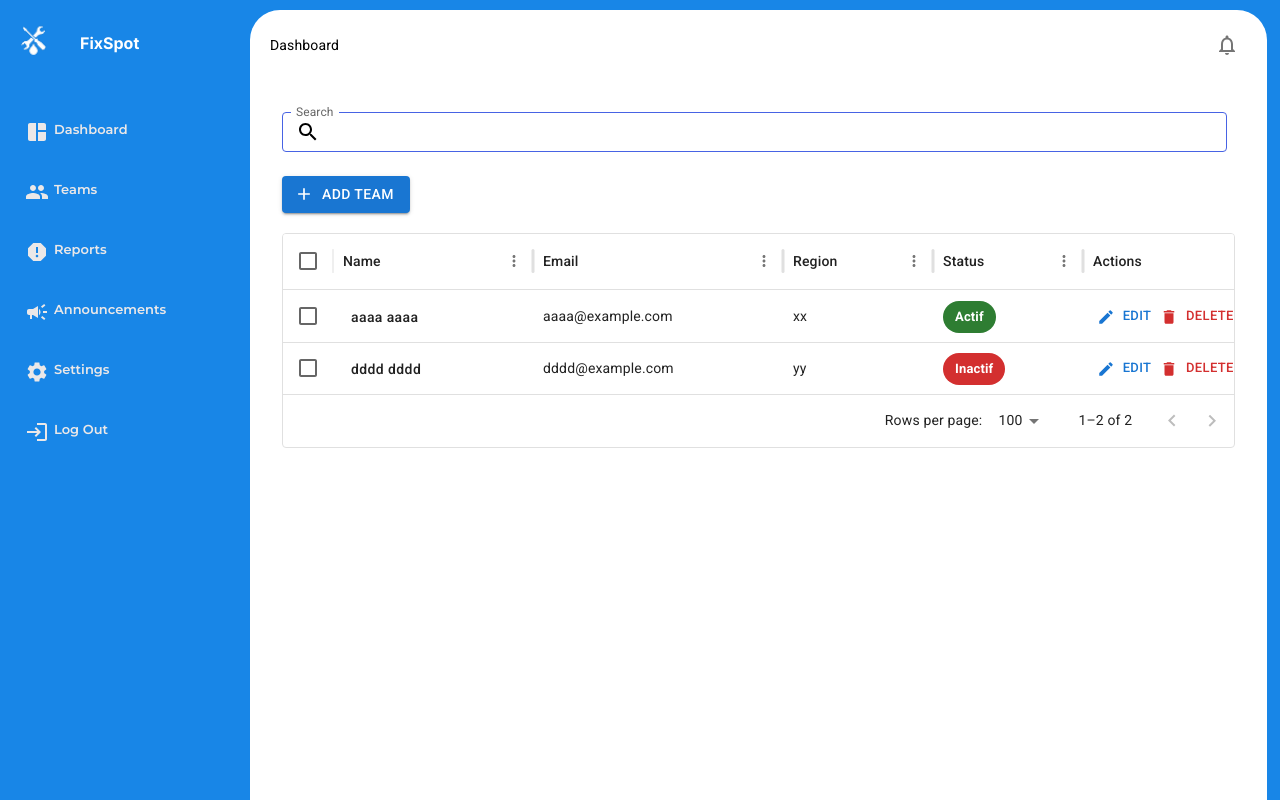
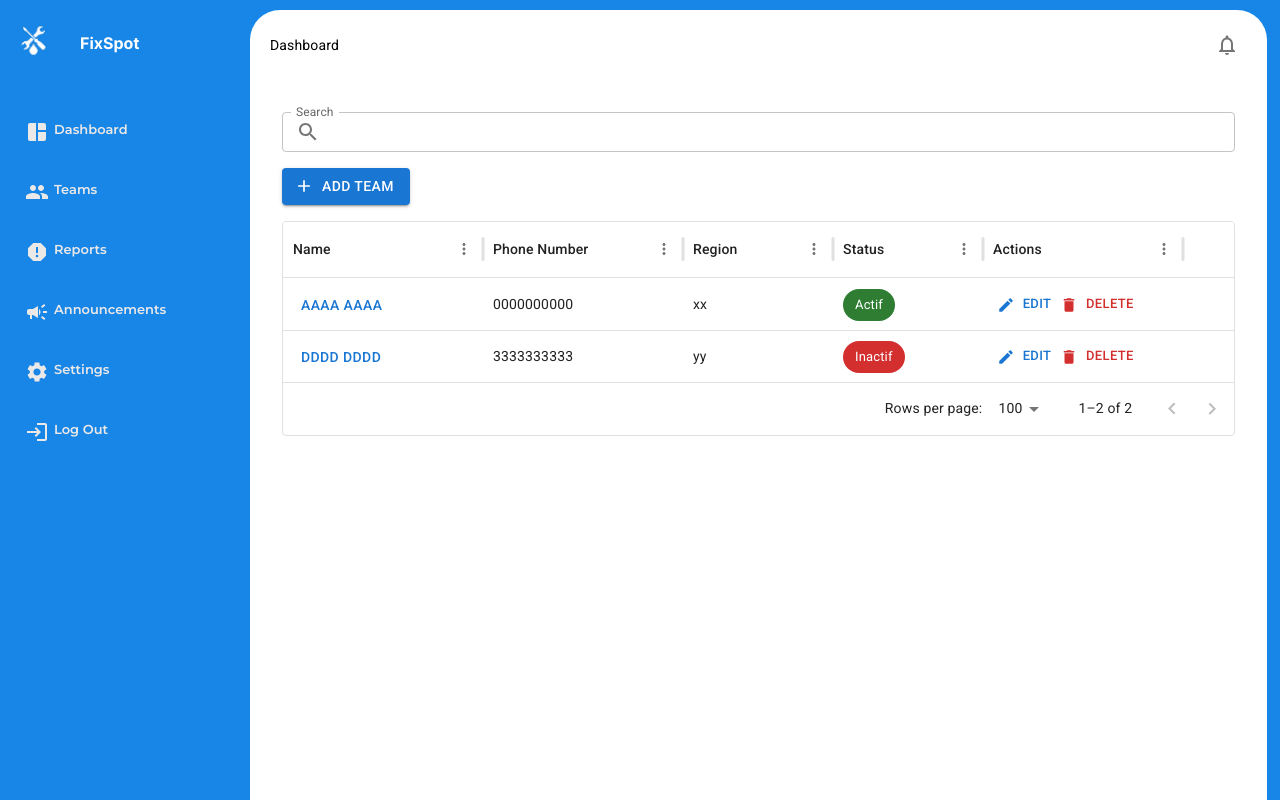
Before and after one commit to Sara-025/Frontend, a React (Vite) app: page /teams in a window 1280 px wide. Built offline with nearby package versions, Linux system fonts and the light colour scheme; sample sign-in values are in the browser's storage; a web font is replaced by a local one.

Commit message:
Update Teams.jsx

```diff
--- a/src/pages/Teams.jsx
+++ b/src/pages/Teams.jsx
@@ -12,7 +12,7 @@ import {
   MenuItem,
   Select,
   Chip,
-  Typography,
+  InputAdornment,
   Table,
   TableBody,
   TableCell,
@@ -20,7 +20,6 @@ import {
   TableHead,
   TableRow,
   Paper,
-  InputAdornment,
 } from "@mui/material";
 import AddIcon from "@mui/icons-material/Add";
 import EditIcon from "@mui/icons-material/Edit";
@@ -31,52 +30,61 @@ const initialTeams = [
   {
     id: 1,
     name: "aaaa aaaa",
-    email: "aaaa@example.com",
+    phoneNumber: "0000000000",
     status: "Actif",
     region: "xx",
     groupMembers: [
-      { id: 1, name: "bbbb bbbb", phone: "987-654-3210", email: "bbbb@example.com" },
-      { id: 2, name: "cccc cccc", phone: "555-555-5555", email: "cccc@example.com" },
+      { id: 1, name: "bbbb bbbb", phoneNumber: "1111111111" },
+      { id: 2, name: "cccc cccc", phoneNumber: "2222222222" },
     ],
   },
   {
     id: 2,
     name: "dddd dddd",
-    email: "dddd@example.com",
+    phoneNumber: "3333333333",
     status: "Inactif",
     region: "yy",
-    groupMembers: [
-      { id: 3, name: "eeee", phone: "444-444-4444", email: "eeee@example.com" },
-    ],
+    groupMembers: [{ id: 3, name: "eeee", phoneNumber: "4444444444" }],
   },
 ];
 
 const Teams = () => {
-  // State management
   const [teams, setTeams] = useState(initialTeams);
   const [searchQuery, setSearchQuery] = useState("");
   const [deleteDialogOpen, setDeleteDialogOpen] = useState(false);
   const [selectedTeamId, setSelectedTeamId] = useState(null);
   const [addDialogOpen, setAddDialogOpen] = useState(false);
-  const [newTeam, setNewTeam] = useState({ name: "", email: "", status: "Actif", region: "" });
+  const [newTeam, setNewTeam] = useState({
+    name: "",
+    phoneNumber: "",
+    status: "Actif",
+    region: "",
+  });
   const [groupMembersDialogOpen, setGroupMembersDialogOpen] = useState(false);
   const [selectedGroupMembers, setSelectedGroupMembers] = useState([]);
   const [selectedTeamIdForMembers, setSelectedTeamIdForMembers] = useState(null);
-  const [newMember, setNewMember] = useState({ name: "", phone: "", email: "" });
+  const [newMember, setNewMember] = useState({ name: "", phoneNumber: "" });
+  const [editTeamDialogOpen, setEditTeamDialogOpen] = useState(false);
+  const [selectedTeam, setSelectedTeam] = useState(null);
   const [editMemberDialogOpen, setEditMemberDialogOpen] = useState(false);
   const [selectedMember, setSelectedMember] = useState(null);
 
-  // Add a new team leader
+  // Filtered teams
+  const filteredTeams = teams.filter(
+    (team) =>
+      team.name.toLowerCase().includes(searchQuery.toLowerCase()) ||
+      team.phoneNumber.toLowerCase().includes(searchQuery.toLowerCase()) ||
+      team.region.toLowerCase().includes(searchQuery.toLowerCase())
+  );
+
   const handleAddTeam = () => {
-    if (!newTeam.name || !newTeam.email || !newTeam.region) return;
-
+    if (!newTeam.name || !newTeam.phoneNumber || !newTeam.region) return;
     const newId = teams.length ? teams[teams.length - 1].id + 1 : 1;
     setTeams([...teams, { id: newId, ...newTeam, groupMembers: [] }]);
-    setNewTeam({ name: "", email: "", status: "Actif", region: "" });
+    setNewTeam({ name: "", phoneNumber: "", status: "Actif", region: "" });
     setAddDialogOpen(false);
   };
 
-  // Handle team deletion
   const handleDeleteClick = (id) => {
     setSelectedTeamId(id);
     setDeleteDialogOpen(true);
@@ -87,162 +95,106 @@ const Teams = () => {
     setDeleteDialogOpen(false);
   };
 
-  const handleDeleteCancel = () => {
-    setDeleteDialogOpen(false);
-  };
-
-  // Open group members dialog
   const handleTeamLeaderClick = (groupMembers, teamId) => {
     setSelectedGroupMembers(groupMembers);
     setSelectedTeamIdForMembers(teamId);
     setGroupMembersDialogOpen(true);
   };
 
-  // Add a new group member
+  const handleEditClick = (team) => {
+    setSelectedTeam(team);
+    setEditTeamDialogOpen(true);
+  };
+
   const handleAddMember = () => {
-    if (!newMember.name || !newMember.phone || !newMember.email) return;
-
-    const newMemberId = selectedGroupMembers.length
+    if (!newMember.name || !newMember.phoneNumber) return;
+    const newId = selectedGroupMembers.length
       ? selectedGroupMembers[selectedGroupMembers.length - 1].id + 1
       : 1;
-
-    const updatedGroupMembers = [...selectedGroupMembers, { id: newMemberId, ...newMember }];
-    setSelectedGroupMembers(updatedGroupMembers);
-
-    // Update the team's group members in the main state
-    const updatedTeams = teams.map((team) =>
-      team.id === selectedTeamIdForMembers
-        ? { ...team, groupMembers: updatedGroupMembers }
-        : team
-    );
-    setTeams(updatedTeams);
-
-    // Reset the new member form
-    setNewMember({ name: "", phone: "", email: "" });
+    const updatedMembers = [...selectedGroupMembers, { id: newId, ...newMember }];
+    updateGroupMembersInTeam(updatedMembers);
+    setNewMember({ name: "", phoneNumber: "" });
   };
 
-  // Delete a group member
   const handleDeleteMember = (memberId) => {
-    const updatedGroupMembers = selectedGroupMembers.filter((member) => member.id !== memberId);
-    setSelectedGroupMembers(updatedGroupMembers);
-
-    // Update the team's group members in the main state
-    const updatedTeams = teams.map((team) =>
-      team.id === selectedTeamIdForMembers
-        ? { ...team, groupMembers: updatedGroupMembers }
-        : team
-    );
-    setTeams(updatedTeams);
+    const updatedMembers = selectedGroupMembers.filter((m) => m.id !== memberId);
+    updateGroupMembersInTeam(updatedMembers);
   };
 
-  // Edit a group member
+  const updateGroupMembersInTeam = (members) => {
+    setSelectedGroupMembers(members);
+    setTeams((prev) =>
+      prev.map((team) =>
+        team.id === selectedTeamIdForMembers ? { ...team, groupMembers: members } : team
+      )
+    );
+  };
+
   const handleEditMember = (member) => {
     setSelectedMember(member);
     setEditMemberDialogOpen(true);
   };
 
   const handleEditMemberConfirm = () => {
-    const updatedGroupMembers = selectedGroupMembers.map((member) =>
-      member.id === selectedMember.id ? { ...selectedMember } : member
+    const updatedMembers = selectedGroupMembers.map((m) =>
+      m.id === selectedMember.id ? selectedMember : m
     );
-    setSelectedGroupMembers(updatedGroupMembers);
-
-    // Update the team's group members in the main state
-    const updatedTeams = teams.map((team) =>
-      team.id === selectedTeamIdForMembers
-        ? { ...team, groupMembers: updatedGroupMembers }
-        : team
-    );
-    setTeams(updatedTeams);
-
+    updateGroupMembersInTeam(updatedMembers);
     setEditMemberDialogOpen(false);
   };
 
-  // Handle status change
-  const handleStatusChange = (params) => {
-    const updatedTeams = teams.map((team) =>
-      team.id === params.id ? { ...team, status: params.props.value } : team
-    );
-    setTeams(updatedTeams);
-  };
-
-  // Filter teams based on search query
-  const filteredTeams = teams.filter(
-    (team) =>
-      team.name.toLowerCase().includes(searchQuery.toLowerCase()) ||
-      team.email.toLowerCase().includes(searchQuery.toLowerCase()) ||
-      team.region.toLowerCase().includes(searchQuery.toLowerCase())
-  );
-
   return (
-    <Box sx={{ width: "100%", overflowX: "auto", p: 2, minWidth: "800px" }}>
-      {/* Search Bar and Add Team Button */}
-      <Box sx={{ display: "flex", alignItems: "center", gap: 2, mb: 2  }}>
+    <Box sx={{ p: 2 }}>
+      <Box sx={{ display: "flex", flexDirection: "column", gap: 2, mb: 2 }}>
   <TextField
     label="Search"
     variant="outlined"
     size="small"
     value={searchQuery}
     onChange={(e) => setSearchQuery(e.target.value)}
-          sx={{
-            width: "945px",
-            height: "48px",
-            "& .MuiOutlinedInput-root": {
-              "& fieldset": { borderColor: "#4763E4" },
-              "&:hover fieldset": { borderColor: "#4763E4" },
-              "&.Mui-focused fieldset": { borderColor: "#4763E4" },
-            },
-          }}
     InputProps={{
       startAdornment: (
         <InputAdornment position="start">
-                <SearchIcon sx={{ color: "black" }} />
+          <SearchIcon />
         </InputAdornment>
       ),
     }}
   />
-      </Box>
   <Button
     variant="contained"
-          color="primary"
     startIcon={<AddIcon />}
     onClick={() => setAddDialogOpen(true)}
-          sx={{marginBottom: "20px"}}
+    sx={{ alignSelf: "start" }}
   >
     Add Team
   </Button>
+</Box>
 
-      {/* Data Grid for Teams */}
-      <Box sx={{ width: "100%", minWidth: "800px", overflowX: "auto" }}>
+
       <DataGrid
+        autoHeight
         rows={filteredTeams}
         columns={[
           {
             field: "name",
             headerName: "Name",
             width: 200,
-              editable: true,
             renderCell: (params) => (
-                <Button
-                  onClick={() => handleTeamLeaderClick(params.row.groupMembers, params.row.id)}
-                  sx={{ textTransform: "none", color: "inherit" }}
-                >
+              <Button onClick={() => handleTeamLeaderClick(params.row.groupMembers, params.row.id)}>
                 {params.value}
               </Button>
             ),
           },
-            { field: "email", headerName: "Email", width: 250, editable: true },
-            { field: "region", headerName: "Region", width: 150, editable: true },
+          { field: "phoneNumber", headerName: "Phone Number", width: 200 },
+          { field: "region", headerName: "Region", width: 150 },
           {
             field: "status",
             headerName: "Status",
             width: 150,
-              editable: true,
             renderCell: (params) => (
               <Chip
                 label={params.value}
                 color={params.value === "Actif" ? "success" : "error"}
-                  sx={{ fontWeight: "bold", color: "white" }}
               />
             ),
           },
@@ -252,7 +204,11 @@ const Teams = () => {
             width: 200,
             renderCell: (params) => (
               <>
-                  <Button size="small" startIcon={<EditIcon />} color="primary">
+                <Button
+                  size="small"
+                  startIcon={<EditIcon />}
+                  onClick={() => handleEditClick(params.row)}
+                >
                   Edit
                 </Button>
                 <Button
@@ -268,43 +224,39 @@ const Teams = () => {
           },
         ]}
         pageSize={5}
-          rowsPerPageOptions={[5, 10]}
-          checkboxSelection
-          disableSelectionOnClick
-          sortingOrder={["asc", "desc"]}
-          onEditCellPropsChange={handleStatusChange}
+        rowsPerPageOptions={[5]}
       />
-      </Box>
 
       {/* Add Team Dialog */}
       <Dialog open={addDialogOpen} onClose={() => setAddDialogOpen(false)}>
-        <DialogTitle>Add New Team Leader</DialogTitle>
+        <DialogTitle>Add New Team</DialogTitle>
         <DialogContent>
           <TextField
+            fullWidth
             label="Name"
-            fullWidth
-            margin="dense"
             value={newTeam.name}
             onChange={(e) => setNewTeam({ ...newTeam, name: e.target.value })}
+            margin="dense"
           />
           <TextField
-            label="Email"
             fullWidth
+            label="Phone Number"
+            value={newTeam.phoneNumber}
+            onChange={(e) => setNewTeam({ ...newTeam, phoneNumber: e.target.value })}
             margin="dense"
-            value={newTeam.email}
-            onChange={(e) => setNewTeam({ ...newTeam, email: e.target.value })}
           />
           <TextField
+            fullWidth
             label="Region"
-            fullWidth
-            margin="dense"
             value={newTeam.region}
             onChange={(e) => setNewTeam({ ...newTeam, region: e.target.value })}
+            margin="dense"
           />
           <Select
             fullWidth
             value={newTeam.status}
             onChange={(e) => setNewTeam({ ...newTeam, status: e.target.value })}
+            margin="dense"
             sx={{ mt: 2 }}
           >
             <MenuItem value="Actif">Actif</MenuItem>
@@ -312,78 +264,94 @@ const Teams = () => {
           </Select>
         </DialogContent>
         <DialogActions>
-          <Button onClick={() => setAddDialogOpen(false)} color="primary">
-            Cancel
-          </Button>
-          <Button onClick={handleAddTeam} color="primary" variant="contained">
+          <Button onClick={() => setAddDialogOpen(false)}>Cancel</Button>
+          <Button onClick={handleAddTeam} variant="contained">
             Add
           </Button>
         </DialogActions>
       </Dialog>
 
-      {/* Delete Confirmation Dialog */}
-      <Dialog open={deleteDialogOpen} onClose={handleDeleteCancel}>
-        <DialogTitle>Delete Team Leader</DialogTitle>
+      {/* Edit Team Dialog */}
+      <Dialog open={editTeamDialogOpen} onClose={() => setEditTeamDialogOpen(false)}>
+        <DialogTitle>Edit Team</DialogTitle>
         <DialogContent>
-          <DialogContentText>
-            Are you sure you want to delete this team leader? This action cannot be undone.
-          </DialogContentText>
+          <TextField
+            fullWidth
+            label="Name"
+            value={selectedTeam?.name || ""}
+            onChange={(e) => setSelectedTeam({ ...selectedTeam, name: e.target.value })}
+            margin="dense"
+          />
+          <TextField
+            fullWidth
+            label="Phone Number"
+            value={selectedTeam?.phoneNumber || ""}
+            onChange={(e) => setSelectedTeam({ ...selectedTeam, phoneNumber: e.target.value })}
+            margin="dense"
+          />
+          <TextField
+            fullWidth
+            label="Region"
+            value={selectedTeam?.region || ""}
+            onChange={(e) => setSelectedTeam({ ...selectedTeam, region: e.target.value })}
+            margin="dense"
+          />
+          <Select
+            fullWidth
+            value={selectedTeam?.status || ""}
+            onChange={(e) => setSelectedTeam({ ...selectedTeam, status: e.target.value })}
+            margin="dense"
+            sx={{ mt: 2 }}
+          >
+            <MenuItem value="Actif">Actif</MenuItem>
+            <MenuItem value="Inactif">Inactif</MenuItem>
+          </Select>
         </DialogContent>
         <DialogActions>
-          <Button onClick={handleDeleteCancel} color="primary">
-            Cancel
-          </Button>
-          <Button onClick={handleDeleteConfirm} color="error" autoFocus>
-            Delete
+          <Button onClick={() => setEditTeamDialogOpen(false)}>Cancel</Button>
+          <Button
+            onClick={() => {
+              setTeams((prev) =>
+                prev.map((team) =>
+                  team.id === selectedTeam.id ? selectedTeam : team
+                )
+              );
+              setEditTeamDialogOpen(false);
+            }}
+            variant="contained"
+          >
+            Save
           </Button>
         </DialogActions>
       </Dialog>
 
       {/* Group Members Dialog */}
-      <Dialog
-        open={groupMembersDialogOpen}
-        onClose={() => setGroupMembersDialogOpen(false)}
-        maxWidth="md"
-        fullWidth
-      >
+      <Dialog open={groupMembersDialogOpen} onClose={() => setGroupMembersDialogOpen(false)} fullWidth maxWidth="md">
         <DialogTitle>Group Members</DialogTitle>
         <DialogContent>
-          {/* Add Member Form */}
           <Box sx={{ display: "flex", gap: 2, mb: 2 }}>
             <TextField
               label="Name"
               fullWidth
-              size="small"
               value={newMember.name}
               onChange={(e) => setNewMember({ ...newMember, name: e.target.value })}
             />
             <TextField
-              label="Phone"
+              label="Phone Number"
               fullWidth
-              size="small"
-              value={newMember.phone}
-              onChange={(e) => setNewMember({ ...newMember, phone: e.target.value })}
+              value={newMember.phoneNumber}
+              onChange={(e) => setNewMember({ ...newMember, phoneNumber: e.target.value })}
             />
-            <TextField
-              label="Email"
-              fullWidth
-              size="small"
-              value={newMember.email}
-              onChange={(e) => setNewMember({ ...newMember, email: e.target.value })}
-            />
-            <Button variant="contained" onClick={handleAddMember} sx={{ whiteSpace: "nowrap", minWidth: "120px", paddingX: 2 }}>
+            <Button variant="contained" onClick={handleAddMember}>
               Add Member
             </Button>
           </Box>
-
-          {/* Group Members Table */}
           <TableContainer component={Paper}>
             <Table>
               <TableHead>
                 <TableRow>
                   <TableCell>Name</TableCell>
-                  <TableCell>Phone</TableCell>
-                  <TableCell>Email</TableCell>
+                  <TableCell>Phone Number</TableCell>
                   <TableCell>Actions</TableCell>
                 </TableRow>
               </TableHead>
@@ -391,13 +359,11 @@ const Teams = () => {
                 {selectedGroupMembers.map((member) => (
                   <TableRow key={member.id}>
                     <TableCell>{member.name}</TableCell>
-                    <TableCell>{member.phone}</TableCell>
-                    <TableCell>{member.email}</TableCell>
+                    <TableCell>{member.phoneNumber}</TableCell>
                     <TableCell>
                       <Button
                         size="small"
                         startIcon={<EditIcon />}
-                        color="primary"
                         onClick={() => handleEditMember(member)}
                       >
                         Edit
@@ -418,9 +384,7 @@ const Teams = () => {
           </TableContainer>
         </DialogContent>
         <DialogActions>
-          <Button onClick={() => setGroupMembersDialogOpen(false)} color="primary">
-            Close
-          </Button>
+          <Button onClick={() => setGroupMembersDialogOpen(false)}>Close</Button>
         </DialogActions>
       </Dialog>
 
@@ -436,26 +400,33 @@ const Teams = () => {
             onChange={(e) => setSelectedMember({ ...selectedMember, name: e.target.value })}
           />
           <TextField
-            label="Phone"
+            label="Phone Number"
             fullWidth
             margin="dense"
-            value={selectedMember?.phone || ""}
-            onChange={(e) => setSelectedMember({ ...selectedMember, phone: e.target.value })}
-          />
-          <TextField
-            label="Email"
-            fullWidth
-            margin="dense"
-            value={selectedMember?.email || ""}
-            onChange={(e) => setSelectedMember({ ...selectedMember, email: e.target.value })}
+            value={selectedMember?.phoneNumber || ""}
+            onChange={(e) => setSelectedMember({ ...selectedMember, phoneNumber: e.target.value })}
           />
         </DialogContent>
         <DialogActions>
-          <Button onClick={() => setEditMemberDialogOpen(false)} color="primary">
-            Cancel
+          <Button onClick={() => setEditMemberDialogOpen(false)}>Cancel</Button>
+          <Button onClick={handleEditMemberConfirm} variant="contained">
+            Save
           </Button>
-          <Button onClick={handleEditMemberConfirm} color="primary" variant="contained">
-            Save
+        </DialogActions>
+      </Dialog>
+
+      {/* Delete Confirmation Dialog */}
+      <Dialog open={deleteDialogOpen} onClose={() => setDeleteDialogOpen(false)}>
+        <DialogTitle>Confirm Delete</DialogTitle>
+        <DialogContent>
+          <DialogContentText>
+            Are you sure you want to delete this team?
+          </DialogContentText>
+        </DialogContent>
+        <DialogActions>
+          <Button onClick={() => setDeleteDialogOpen(false)}>Cancel</Button>
+          <Button onClick={handleDeleteConfirm} color="error" variant="contained">
+            Delete
           </Button>
         </DialogActions>
       </Dialog>
```
Lines whose indentation alone changed are shown as unchanged.
